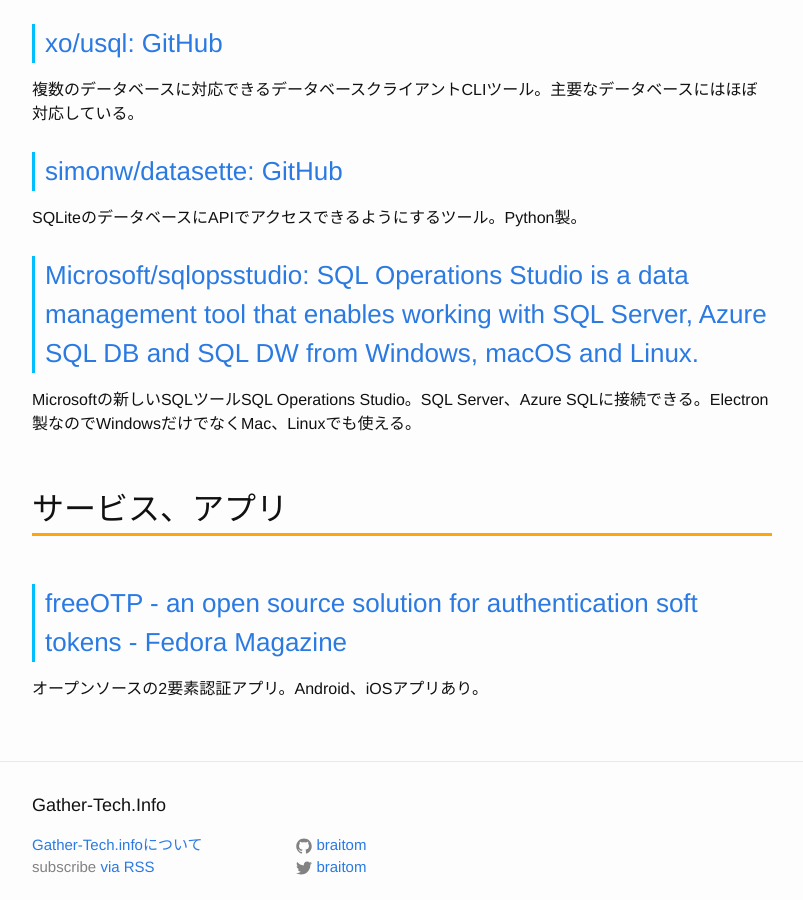
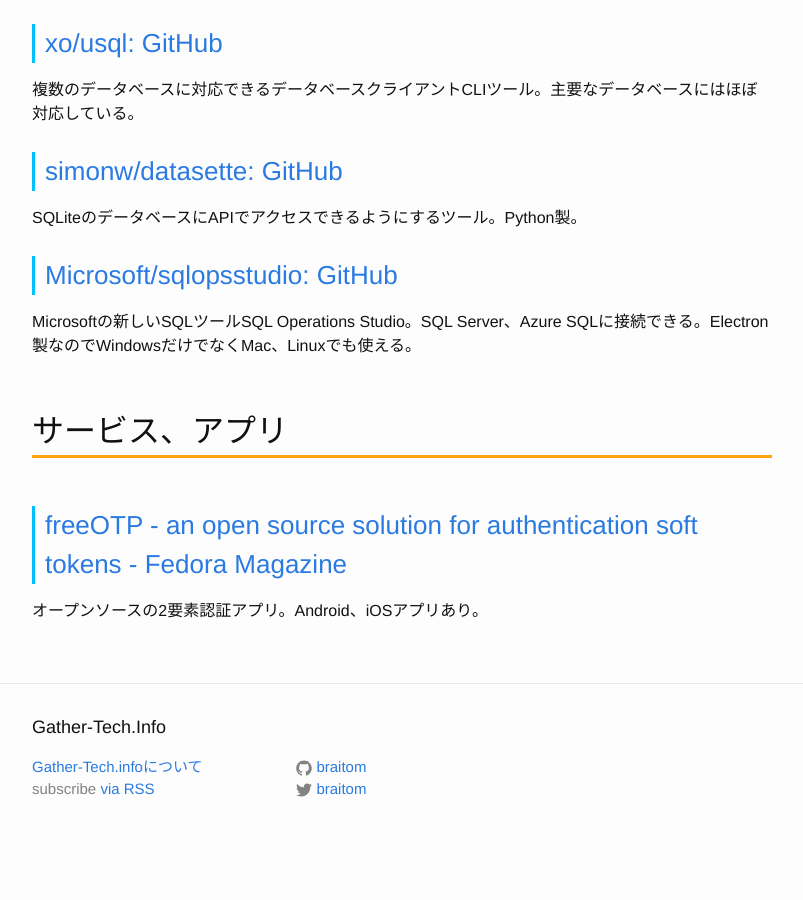
Before and after one commit to Gather-Tech/Gather-Tech.github.io, a Jekyll site: the page built from _posts/2017/2017-11-20-Gather73.md, in a window 1280 px wide and 900 px high, scrolled down 3739 px. Shown: the whole window, without its empty margins (238-1041 px from the left). Built offline with Jekyll 4.4.1, drawn with Linux system fonts in a browser that asks for light colours; after the commit the page ends 4600 px from its top, so only the background shows below that.

Commit message:
fix typo

```diff
--- a/_posts/2017/2017-11-20-Gather73.md
+++ b/_posts/2017/2017-11-20-Gather73.md
@@ -97,7 +97,7 @@
 
 SQLiteのデータベースにAPIでアクセスできるようにするツール。Python製。
 
-### [Microsoft/sqlopsstudio: SQL Operations Studio is a data management tool that enables working with SQL Server, Azure SQL DB and SQL DW from Windows, macOS and Linux.](https://github.com/Microsoft/sqlopsstudio)
+### [Microsoft/sqlopsstudio: GitHub](https://github.com/Microsoft/sqlopsstudio)
 
 Microsoftの新しいSQLツールSQL Operations Studio。SQL Server、Azure SQLに接続できる。Electron製なのでWindowsだけでなくMac、Linuxでも使える。
 
```
